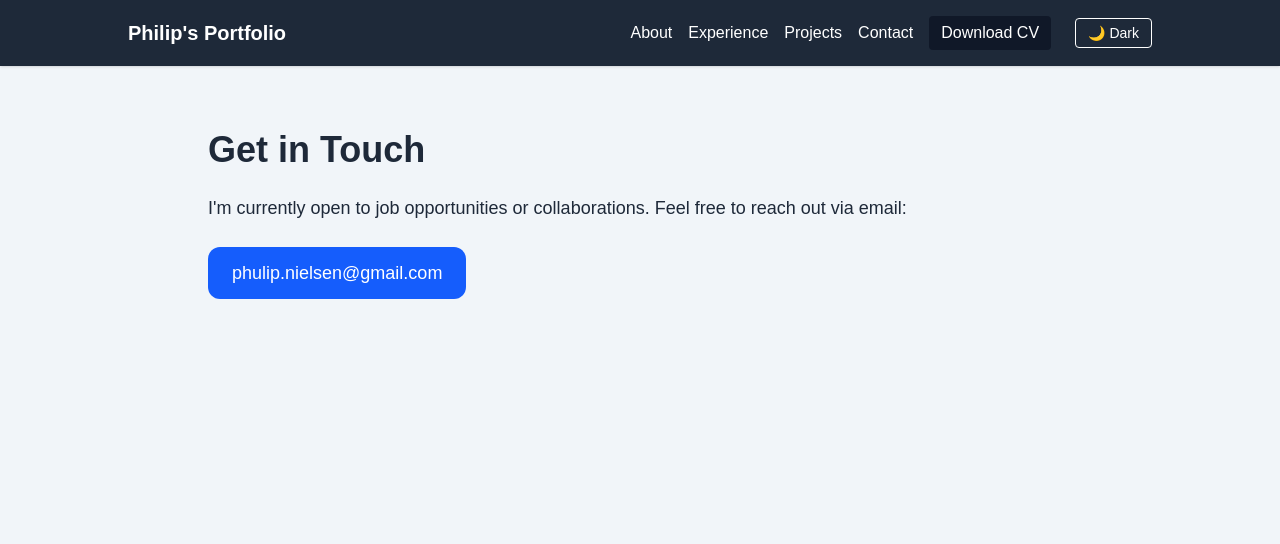
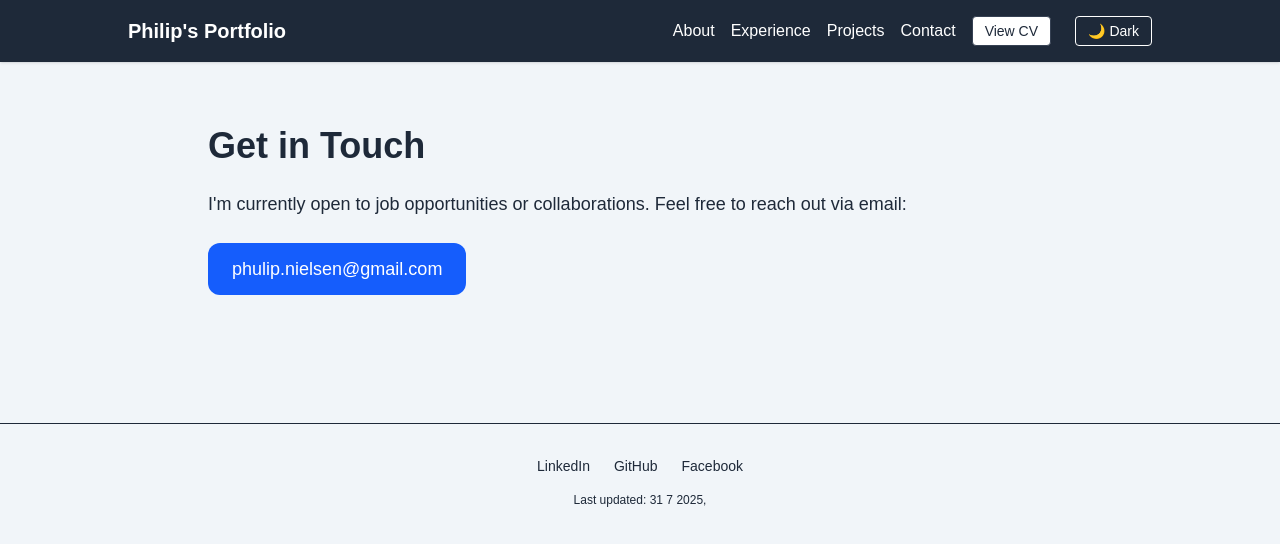
Before and after one commit to Nuggitt/portfolio-nextjs, a Next.js app: page /contact in a window 1280 px wide. Shown: the top 544 px of the page. Built offline with nearby package versions, Linux system fonts and the light colour scheme.

Commit message:
Added footer and changes for the CV button.

```diff
--- a/src/app/globals.css
+++ b/src/app/globals.css
@@ -15,7 +15,29 @@ body {
   @apply leading-relaxed;
 }
 
+footer {
+  @apply mt-16 border-t pt-8 pb-12 text-sm text-center text-gray-800 dark:text-gray-200 transition-colors;
+}
+
+footer div {
+  @apply flex justify-center gap-6 mb-4;
+}
+
+footer a {
+  @apply hover:underline hover:text-blue-600 dark:hover:text-blue-400 transition-colors;
+}
+
+footer p {
+  @apply text-xs;
+}
+
 .tag {
   @apply px-3 py-1 rounded text-sm font-medium transition-colors;
   @apply bg-slate-700 text-white dark:bg-gray-700 dark:text-white;
 }
+
+.cv-button {
+  @apply px-3 py-1 rounded border text-sm transition-colors;
+  @apply border-gray-700 bg-white text-gray-800 hover:bg-gray-100;
+  @apply dark:bg-gray-800 dark:text-white dark:border-gray-600 dark:hover:bg-gray-700;
+}
--- a/src/app/layout.js
+++ b/src/app/layout.js
@@ -1,6 +1,7 @@
 import "./globals.css";
 import Header from "@/components/header";
 import ThemeProvider from "@/components/themeProvider";
+import Footer from "@/components/footer";
 
 export const metadata = {
   title: "My Portfolio",
@@ -14,6 +15,7 @@ export default function RootLayout({ children }) {
         <ThemeProvider>
           <Header />
           {children}
+          <Footer />
         </ThemeProvider>
       </body>
     </html>
--- /dev/null
+++ b/src/components/footer.js
@@ -0,0 +1,41 @@
+"use client";
+
+import Link from "next/link";
+
+export default function Footer() {
+  const currentYear = new Date().getFullYear();
+  const currentMonth = new Date().getMonth() + 1; // Months are zero-indexed in JavaScript
+  const currentDate = new Date().getDate();
+
+  return (
+    <footer>
+      <div>
+        <a
+          href="https://www.linkedin.com/in/phni"
+          target="_blank"
+          rel="noopener noreferrer"
+        >
+          LinkedIn
+        </a>
+        <a
+          href="https://github.com/Nuggitt"
+          target="_blank"
+          rel="noopener noreferrer"
+        >
+          GitHub
+        </a>
+        <a
+          href="https://facebook.com/Nuggitlive"
+          target="_blank"
+          rel="noopener noreferrer"
+        >
+          Facebook
+        </a>
+      </div>
+
+      <p>
+        Last updated: {currentDate} {currentMonth} {currentYear},
+      </p>
+    </footer>
+  );
+}
--- a/src/components/header.js
+++ b/src/components/header.js
@@ -1,9 +1,12 @@
 "use client";
+
 import Link from "next/link";
+import { useState } from "react";
 import { useTheme } from "./themeProvider";
 
 export default function Header() {
   const { darkMode, setDarkMode } = useTheme();
+  const [showMenu, setShowMenu] = useState(false);
 
   return (
     <nav className="bg-gray-800 text-white px-6 py-4 sticky top-0 z-50 shadow">
@@ -14,7 +17,8 @@ export default function Header() {
         >
           Philip&apos;s Portfolio
         </Link>
-        <div className="flex items-center space-x-4">
+
+        <div className="flex items-center space-x-4 relative">
           <Link href="/about" className="hover:underline underline-offset-4">
             About
           </Link>
@@ -27,13 +31,38 @@ export default function Header() {
           <Link href="/contact" className="hover:underline underline-offset-4">
             Contact
           </Link>
-          <a
-            href="/cv.pdf"
-            download
-            className="bg-gray-900 text-white px-3 py-1 rounded hover:bg-blue-700"
-          >
-            Download CV
-          </a>
+
+          {/* CV Dropdown */}
+          <div className="relative">
+            <button
+              onClick={() => setShowMenu(!showMenu)}
+              className="cv-button"
+            >
+              View CV
+            </button>
+
+            {showMenu && (
+              <div className="absolute right-0 mt-2 w-40 bg-white dark:bg-gray-800 border border-gray-200 dark:border-gray-700 rounded shadow-md z-50">
+                <a
+                  href="https://jofibo.com/da/s/m3WVtromskGUVgjdtTbD0w"
+                  target="_blank"
+                  rel="noopener noreferrer"
+                  className="block px-4 py-2 text-sm text-gray-800 dark:text-white hover:bg-gray-100 dark:hover:bg-gray-700"
+                >
+                  🇩🇰 Dansk CV
+                </a>
+                <a
+                  href="https://jofibo.com/da/s/pYWlKfDU1E2jJCNZUlGq6w"
+                  target="_blank"
+                  rel="noopener noreferrer"
+                  className="block px-4 py-2 text-sm text-gray-800 dark:text-white hover:bg-gray-100 dark:hover:bg-gray-700"
+                >
+                  🇬🇧 English CV
+                </a>
+              </div>
+            )}
+          </div>
+
           <button
             onClick={() => setDarkMode(!darkMode)}
             className="ml-2 px-3 py-1 border rounded text-sm hover:bg-gray-700 dark:hover:bg-gray-300 dark:text-black"
```
